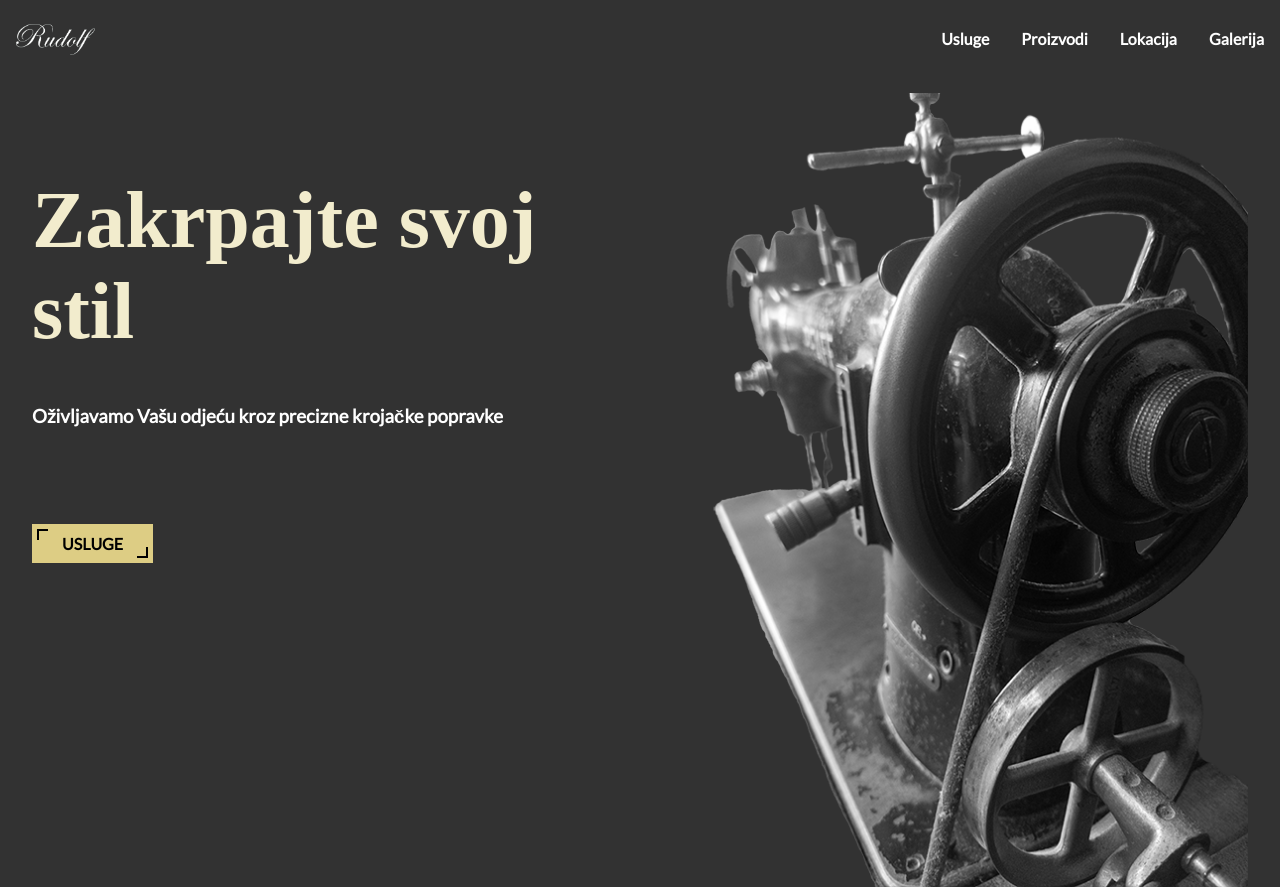
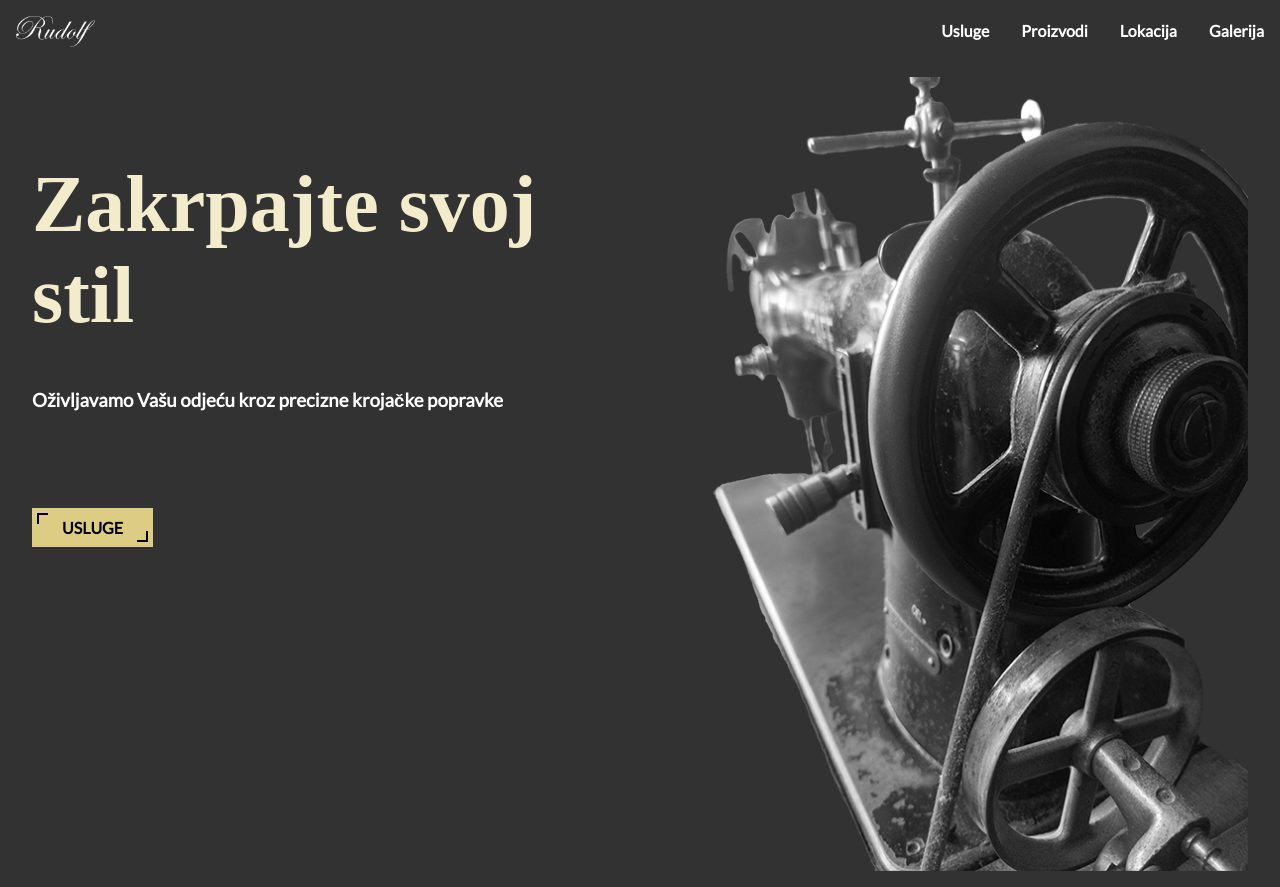
Before and after one commit to salonRudolf/krojackiSalonRudolf, a website: page index.html in a window 1280 px wide. Shown: the top 887 px of the page. Drawn offline with nearby package versions, Linux system fonts and the light colour scheme; no server answers; a web font is replaced by a local one.

Commit message:
Add files via upload
maknut 0.5em sa margin na navu

```diff
--- a/style.css
+++ b/style.css
@@ -77,7 +77,7 @@ body {
     display: flex;
     align-items: center;
     justify-content: space-between;
-    padding: 0.5em 1em;
+    padding: 0em 1em;
 }
 
 #logo {
```
